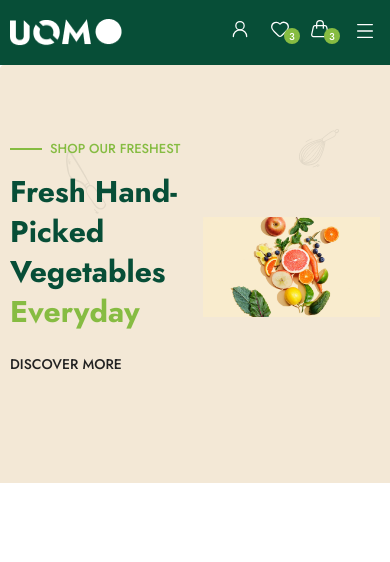
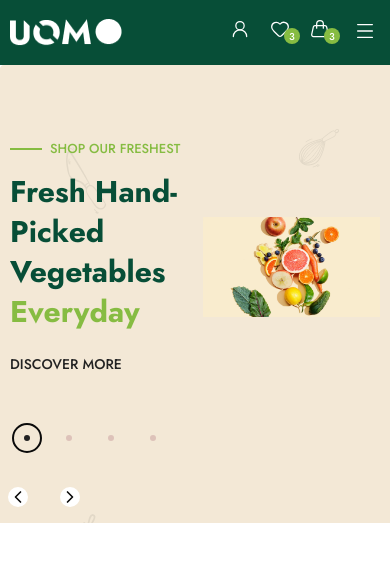
Before and after one commit to ayeshatahsin11/Uomo-E-commerce, a Next.js app: page / in a window 390 px wide. Shown: the top 562 px of the page. Built offline with nearby package versions, Linux system fonts and the light colour scheme.

Commit message:
swiper slider

```diff
--- a/src/app/globals.css
+++ b/src/app/globals.css
@@ -154,7 +154,7 @@
     @apply flex gap-7! h-10! left-[35%]! bottom-0!;
   }
   #topselling .swiper-wrapper{
-    @apply pb-25!
+    @apply md:pb-25!
   }
   .star-svg {
     @apply text-[#EEBA36]! inline-block!;
--- a/src/components/layout/home/Banner.jsx
+++ b/src/components/layout/home/Banner.jsx
@@ -17,7 +17,7 @@ const Banner = () => {
       <section
         id="banner"
         style={{ background: `url(${BannerImg.src})` }}
-        className="h-auto relative"
+        className="h-auto relative pb-10 md:pb-0"
       >
         <Container>
           <Swiper
@@ -54,13 +54,13 @@ const Banner = () => {
                 </div>
               </div>
             </SwiperSlide>
-            {/* <SwiperSlide>
-              <div className="flex justify-between pt-[124px] pb-[107px]">
+            <SwiperSlide>
+              <div className="flex  justify-between pt-5 md:pt-31 pb-26.75">
                 <div>
-                  <h5 className=" pl-13.25 mt-13 relative font-medium text-sm text-primary leading-6 uppercase after::content-[''] after:w-10 after:h-0.5 after:bg-primary after:absolute after:top-2/4 after:translate-y-[-50%] after:left-0">
+                  <h5 className="pl-10 md:pl-13.25 mt-13  relative font-medium text-[13px] md:text-sm text-primary leading-6 uppercase after::content-[''] after:w-8 md:after:w-10 after:h-0.5 after:bg-primary after:absolute after:top-2/4 after:translate-y-[-50%] after:left-0">
                     shop our freshest
                   </h5>
-                  <h2 className="font-bold text-secondary text-[50px] leading-15 mt-2.75">
+                  <h2 className="font-bold text-secondary text-[30px] md:text-[50px] leading-10 md:leading-15 mt-2.75">
                     Fresh Hand-Picked Vegetables{" "}
                     <span className="text-primary">Everyday</span>
                   </h2>
@@ -72,6 +72,7 @@ const Banner = () => {
                   <Image
                     src={BannerItem}
                     alt="banner-item"
+                    className="mt-33 sm:mt-20 md:mt-0"
                     width={518}
                     height={329}
                   />
@@ -79,12 +80,12 @@ const Banner = () => {
               </div>
             </SwiperSlide>
             <SwiperSlide>
-              <div className="flex justify-between pt-31 pb-26.75">
+              <div className="flex  justify-between pt-5 md:pt-31 pb-26.75">
                 <div>
-                  <h5 className=" pl-13.25 mt-13 relative font-medium text-sm text-primary leading-6 uppercase after::content-[''] after:w-10 after:h-0.5 after:bg-primary after:absolute after:top-2/4 after:translate-y-[-50%] after:left-0">
+                  <h5 className="pl-10 md:pl-13.25 mt-13  relative font-medium text-[13px] md:text-sm text-primary leading-6 uppercase after::content-[''] after:w-8 md:after:w-10 after:h-0.5 after:bg-primary after:absolute after:top-2/4 after:translate-y-[-50%] after:left-0">
                     shop our freshest
                   </h5>
-                  <h2 className="font-bold text-secondary text-[50px] leading-15 mt-2.75">
+                  <h2 className="font-bold text-secondary text-[30px] md:text-[50px] leading-10 md:leading-15 mt-2.75">
                     Fresh Hand-Picked Vegetables{" "}
                     <span className="text-primary">Everyday</span>
                   </h2>
@@ -96,6 +97,7 @@ const Banner = () => {
                   <Image
                     src={BannerItem}
                     alt="banner-item"
+                    className="mt-33 sm:mt-20 md:mt-0"
                     width={518}
                     height={329}
                   />
@@ -103,12 +105,12 @@ const Banner = () => {
               </div>
             </SwiperSlide>
             <SwiperSlide>
-              <div className="flex justify-between pt-[124px] pb-[107px]">
+              <div className="flex  justify-between pt-5 md:pt-31 pb-26.75">
                 <div>
-                  <h5 className=" pl-13.25 mt-13 relative font-medium text-sm text-primary leading-6 uppercase after::content-[''] after:w-10 after:h-0.5 after:bg-primary after:absolute after:top-2/4 after:translate-y-[-50%] after:left-0">
+                  <h5 className="pl-10 md:pl-13.25 mt-13  relative font-medium text-[13px] md:text-sm text-primary leading-6 uppercase after::content-[''] after:w-8 md:after:w-10 after:h-0.5 after:bg-primary after:absolute after:top-2/4 after:translate-y-[-50%] after:left-0">
                     shop our freshest
                   </h5>
-                  <h2 className="font-bold text-secondary text-[50px] leading-15 mt-2.75">
+                  <h2 className="font-bold text-secondary text-[30px] md:text-[50px] leading-10 md:leading-15 mt-2.75">
                     Fresh Hand-Picked Vegetables{" "}
                     <span className="text-primary">Everyday</span>
                   </h2>
@@ -120,17 +122,18 @@ const Banner = () => {
                   <Image
                     src={BannerItem}
                     alt="banner-item"
+                    className="mt-33 sm:mt-20 md:mt-0"
                     width={518}
                     height={329}
                   />
                 </div>
               </div>
-            </SwiperSlide> */}
+            </SwiperSlide>
           </Swiper>
-          <button className="custom-prev cursor-pointer rounded-full size-11.25 bg-white flex justify-center items-center absolute top-2/4 translate-y-[-50%] left-15.25">
+          <button className="custom-prev cursor-pointer rounded-full z-50 size-5 md:size-11.25 bg-white flex justify-center items-center absolute bottom-4 left-2 md:top-2/4 md:translate-y-[-50%] md:left-15.25 ">
             <ChevronLeft />
           </button>
-          <button className="custom-next cursor-pointer rounded-full size-11.25 bg-white flex justify-center items-center absolute top-2/4 translate-y-[-50%] right-15.25">
+          <button className="custom-next cursor-pointer rounded-full z-50 size-5 md:size-11.25 bg-white flex justify-center items-center absolute bottom-4 left-15 md:top-2/4 md:translate-y-[-50%] md:right-15.25 ">
             <ChevronRight />
           </button>
         </Container>
```
Lines whose indentation alone changed are shown as unchanged.
